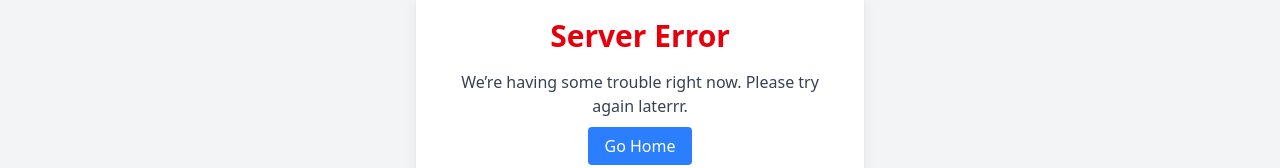
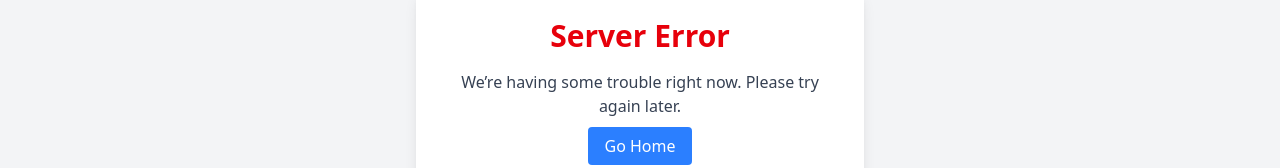
Before and after one commit to yadhuveer/Ship-frontend, a Next.js app: page /error in a window 1280 px wide. Shown: the part 402-570 px from the top of the page. Built offline with nearby package versions, Linux system fonts and the light colour scheme; no server answers.

Commit message:
cros updated

```diff
--- a/app/error/page.tsx
+++ b/app/error/page.tsx
@@ -4,7 +4,7 @@ export default function ErrorPage() {
       <div className="bg-white shadow-lg rounded-xl p-8 max-w-md text-center">
         <h1 className="text-3xl font-bold text-red-600 mb-4">Server Error</h1>
         <p className="text-gray-700 mb-4">
-          We’re having some trouble right now. Please try again laterrr.
+          We’re having some trouble right now. Please try again later.
         </p>
         <a
           href="/"
```
